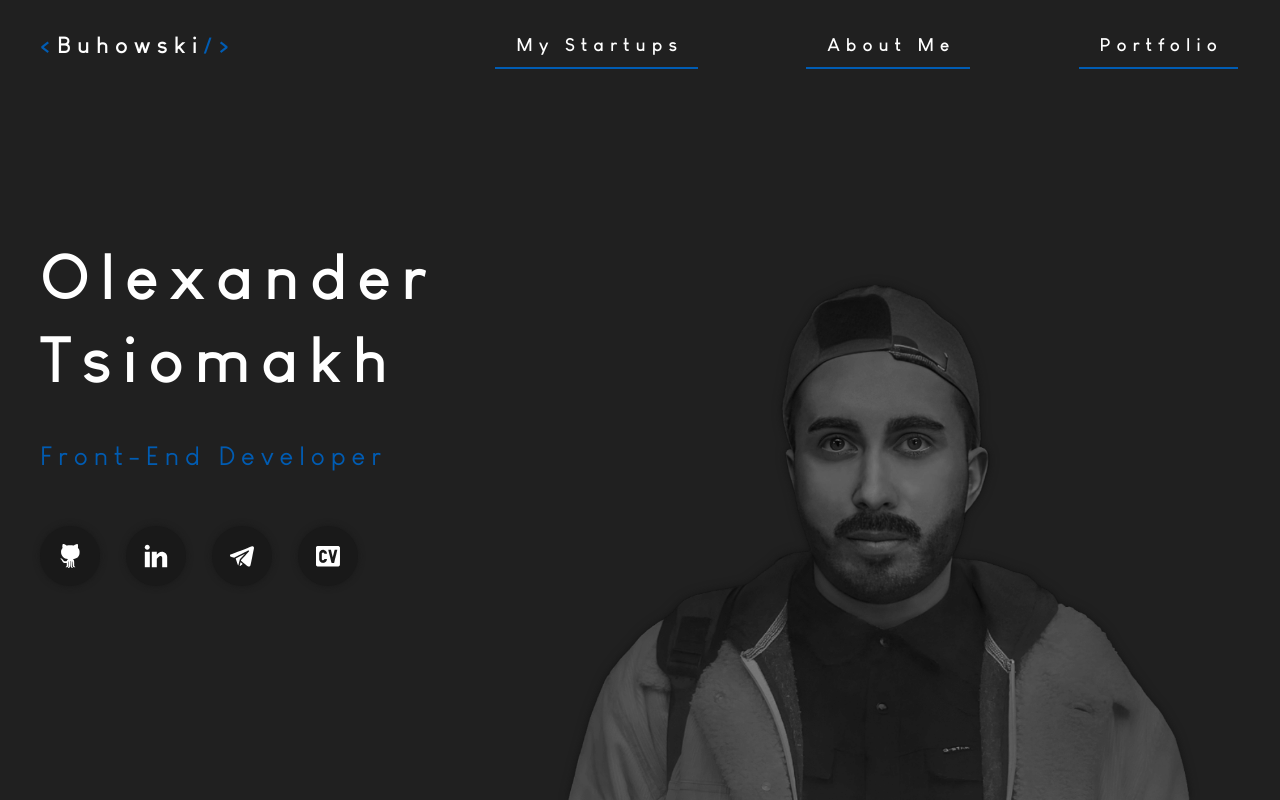
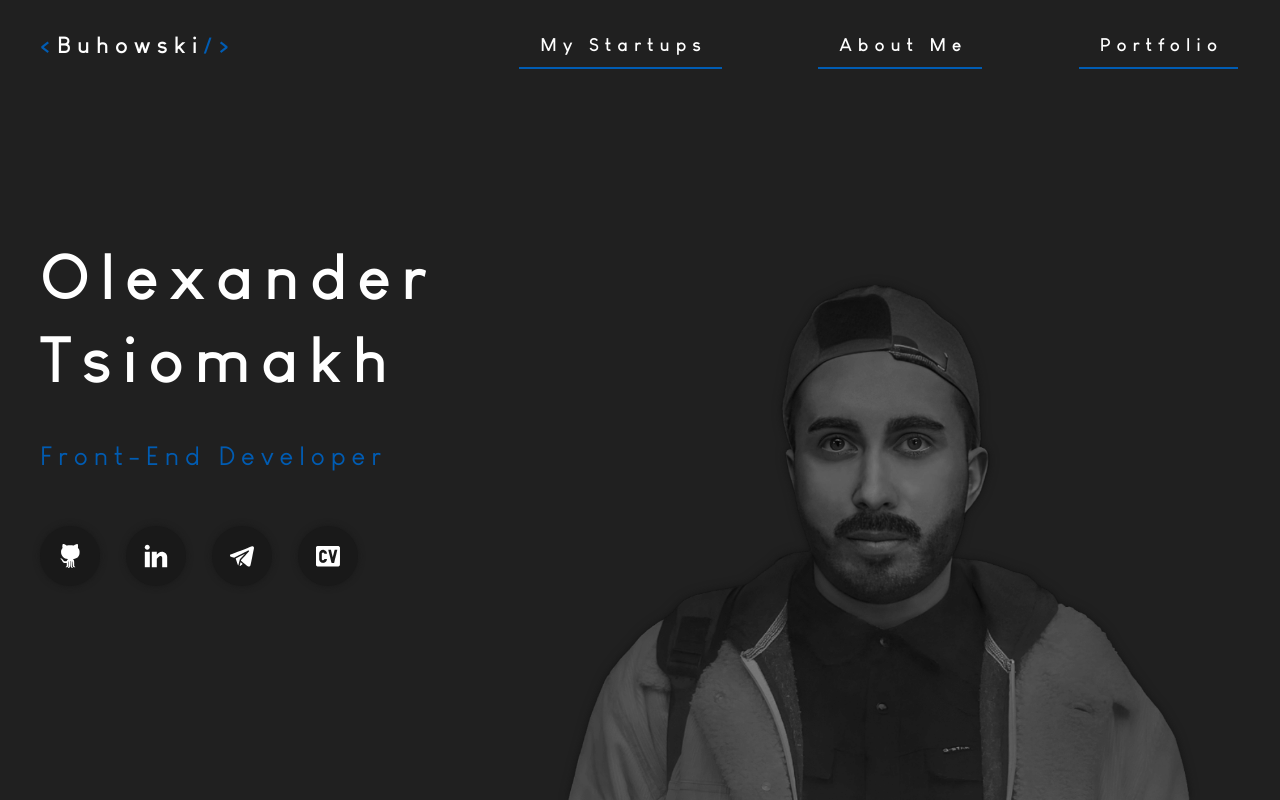
Before and after one commit to buhowski/react-typescript, a React (Create React App) app: page / in a window 1280 px wide. Built offline with nearby package versions, Linux system fonts and the light colour scheme.

Commit message:
smaller width

```diff
--- a/src/components/header/Header.scss
+++ b/src/components/header/Header.scss
@@ -50,7 +50,7 @@
 	}
 
 	&__list {
-		min-width: 62%;
+		min-width: 60%;
 		display: flex;
 		justify-content: space-between;
 		margin-left: auto;
```
